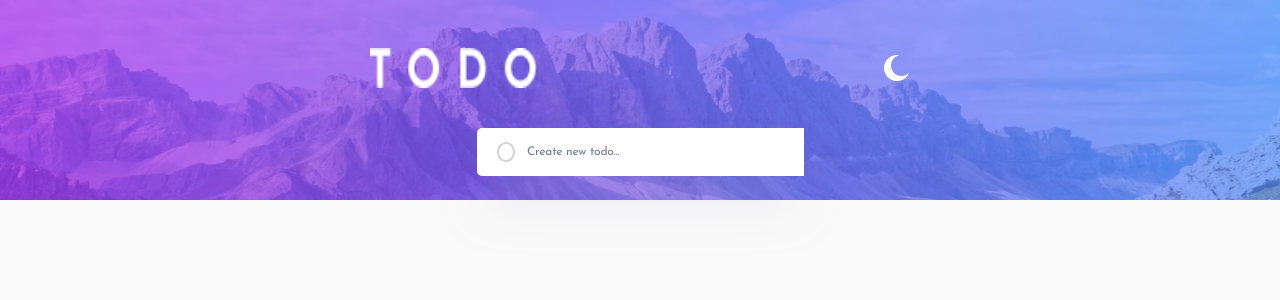
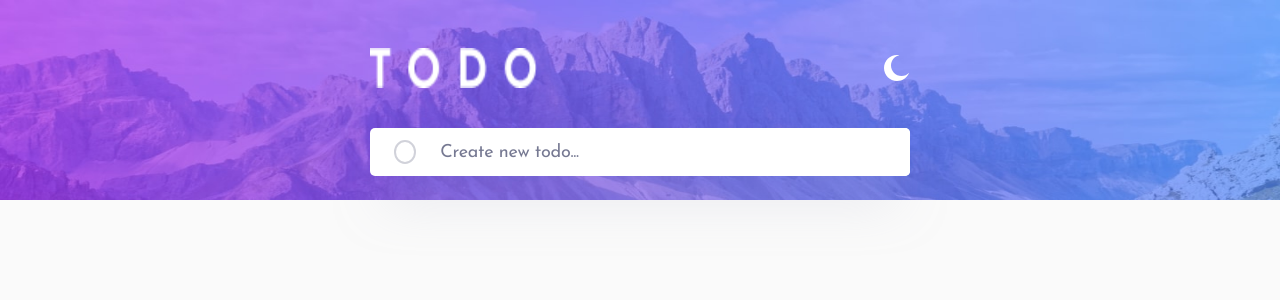
Before and after one commit to gigakhrz/Todo-app, a React (Vite) app: page / in a window 1280 px wide. Shown: the top 300 px of the page. Built offline with nearby package versions, Linux system fonts and the light colour scheme.

Commit message:
add CreateNewTodo desktop styles

```diff
--- a/src/Components/CreateNewTodo.tsx
+++ b/src/Components/CreateNewTodo.tsx
@@ -48,9 +48,19 @@ const Create = styled.form<{ mode: boolean }>`
     props.mode
       ? " 0px 35px 50px -15px rgba(0, 0, 0, 0.5)"
       : " 0px 35px 50px -15px rgba(194, 195, 214, 0.5)"};
+
+  @media screen and (min-width: 1024px) {
+    width: 540px;
+    padding: 20px 0 20px 24px;
+    gap: 24px;
+  }
   .check {
     width: 20px;
     height: 20px;
+    @media screen and (min-width: 1024px) {
+      width: 24px;
+      height: 24px;
+    }
 
     border: none;
     background: white;
@@ -71,6 +81,12 @@ const Create = styled.form<{ mode: boolean }>`
     letter-spacing: -0.17px;
     color: ${(props) => (props.mode ? "#C8CBE7" : "#494c6b")};
     background-color: ${(props) => (props.mode ? "#25273D" : "white")};
+    border-radius: 5px;
+    @media screen and (min-width: 1024px) {
+      font-size: 18px;
+      line-height: 18px;
+      letter-spacing: -0.25px;
+    }
   }
 
   .createTodo:focus-visible {
```
